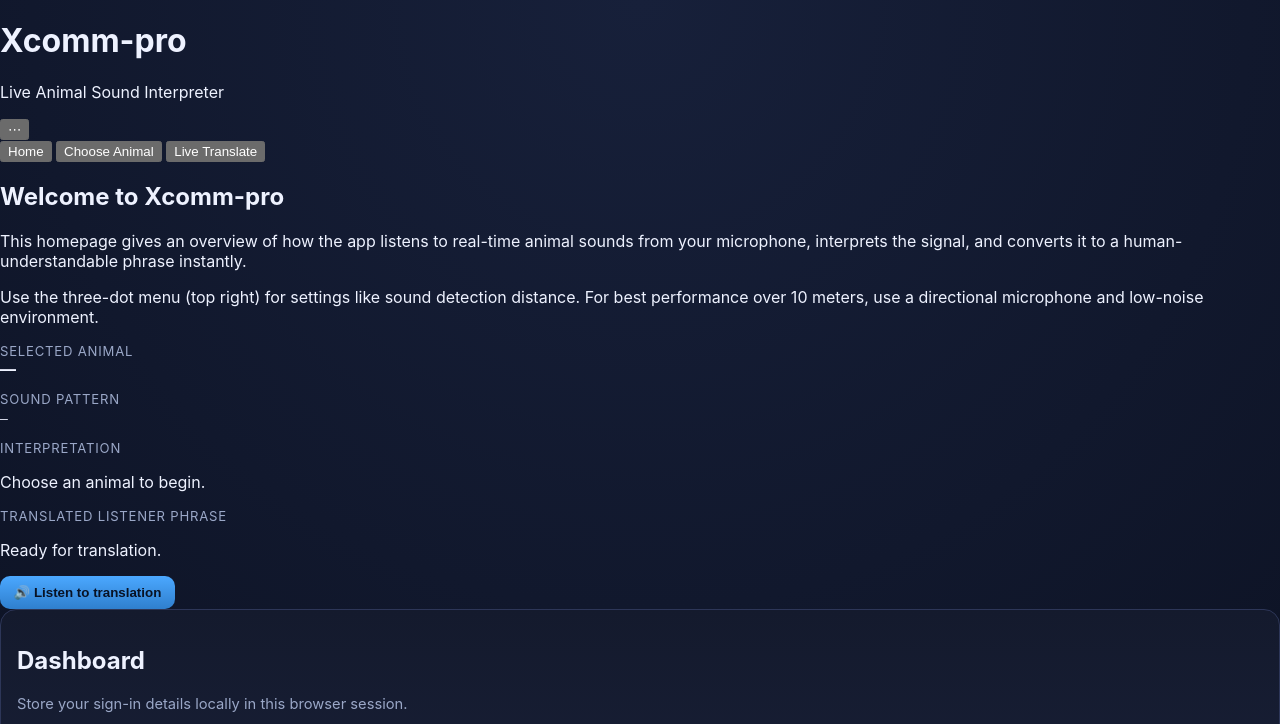
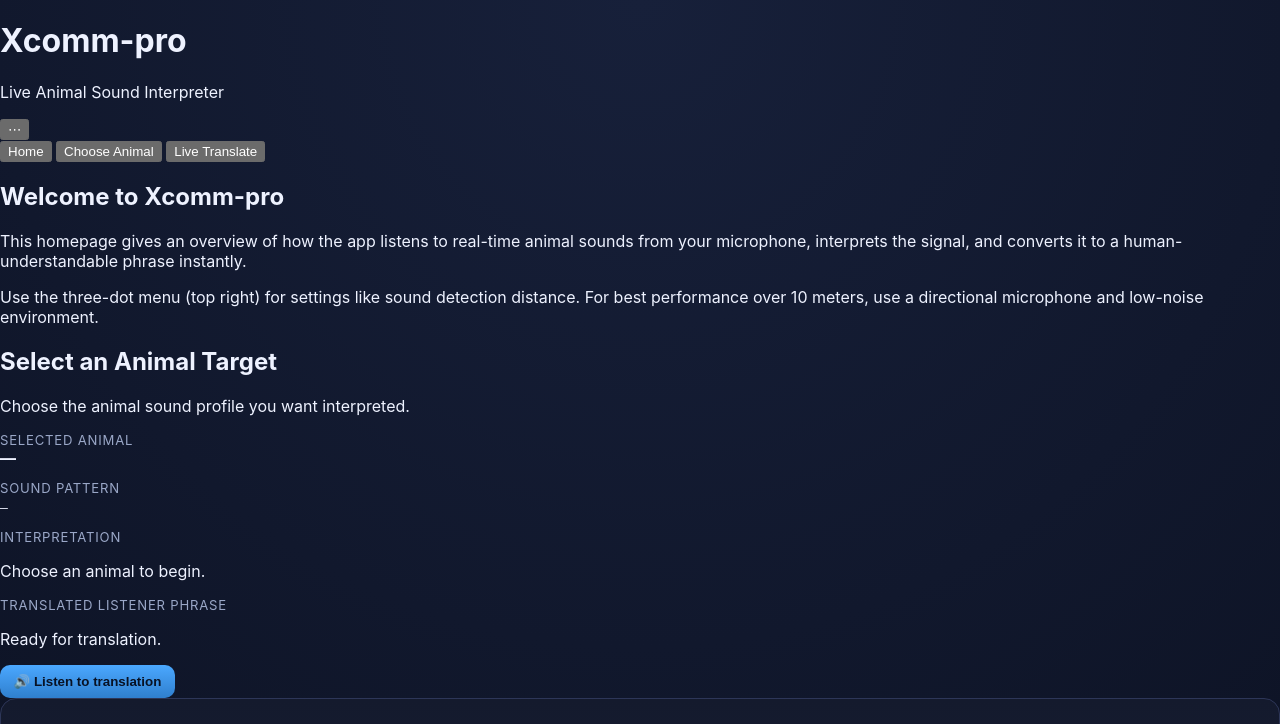
Before and after one commit to kitoewilliam873-del/Xcomm-pro, a plain HTML site: page Index.html in a window 1280 px wide. Shown: the top 724 px of the page. Drawn offline with Linux system fonts and the light colour scheme.

Commit message:
Add select window section for animal target selection

```diff
--- a/Index.html
+++ b/Index.html
@@ -33,6 +33,18 @@
 
         <div class="hero-gallery" id="heroGallery"></div>
       </section>
+      <section id="selectWindow" class="window-card" aria-labelledby="select-title">
+        <div class="section-head">
+          <h2 id="select-title">Select an Animal Target</h2>
+          <p class="muted">Choose the animal sound profile you want interpreted.</p>
+
+
+
+
+
+
+
+
 
 
         </h2>
```
